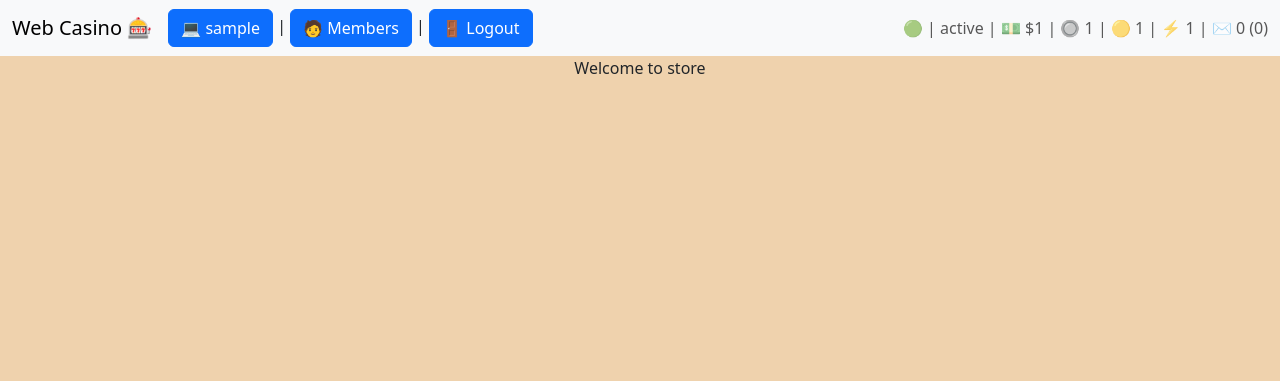
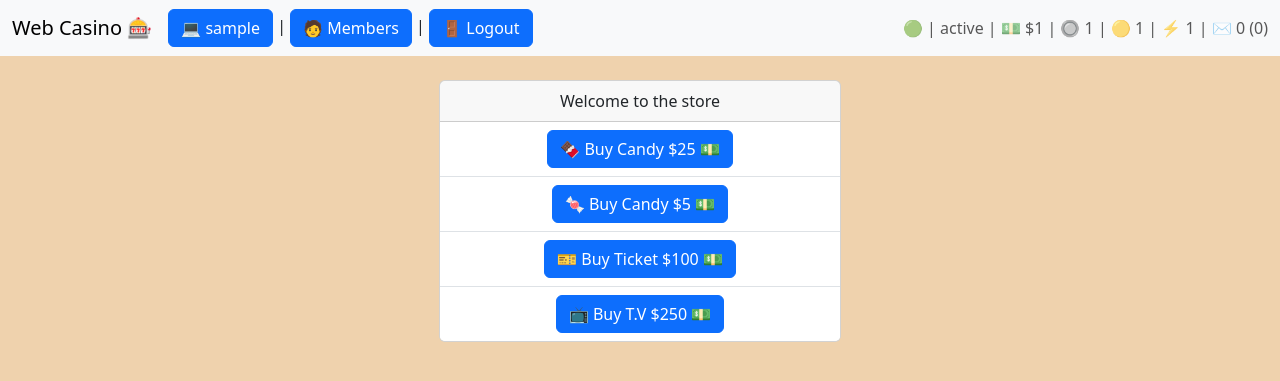
Before and after one commit to mouseroot/WebCasino, a Flask app: page /store in a window 1280 px wide. Shown: the top 381 px of the page. Run offline with Flask 3, Linux system fonts and the light colour scheme; a user stored in the database is signed in; tables that the repository leaves empty hold one stand-in row (values such as "Sample post").

Commit message:
Updated Store + Xchange + Rest Times

```diff
--- a/flask_app.py
+++ b/flask_app.py
@@ -366,8 +366,8 @@ def docks():
 @app.get("/rest")
 def rest():
     global current_login
-    r_restore = random.randint(8,36)
-    r_rest = r_restore * 1.5
+    r_restore = random.randint(15,36)
+    r_rest = r_restore * 2
     current_login.get_profile().add_energy(math.ceil(r_rest))
     db.session.commit()
     return render_template("rest.html",user=current_login,msg=f'Rest for {r_restore} hours regained {r_rest} ⚡ Energy')
--- a/templates/store.html
+++ b/templates/store.html
@@ -5,7 +5,22 @@
 {% endblock %}
 
 {% block content %}
-	{% if current_user.is_authenticated %}
-		Welcome to store
-	{% endif %}
+<br />
+<div class="row">
+	<div class="col"></div>
+	<div class="col">
+		<div class="card">
+			<div class="card-header">Welcome to the store</div>
+			{% if current_user.is_authenticated %}
+				<ul class="list-group list-group-flush">
+					<li class="list-group-item"><a href="#" class="btn btn-primary">🍫 Buy Candy $25 💵</a></li>
+					<li class="list-group-item"><a href="#" class="btn btn-primary">🍬 Buy Candy $5 💵</a></li>
+					<li class="list-group-item"><a href="#" class="btn btn-primary">🎫 Buy Ticket $100 💵</a></li>
+					<li class="list-group-item"><a href="#" class="btn btn-primary">📺 Buy T.V $250 💵</a></li>
+				</ul>
+			{% endif %}
+		</div>
+	</div>
+	<div class="col"></div>
+</div>
 {% endblock %}
```
Also changed, not shown: templates/xchange.html (+10 -1 lines).
